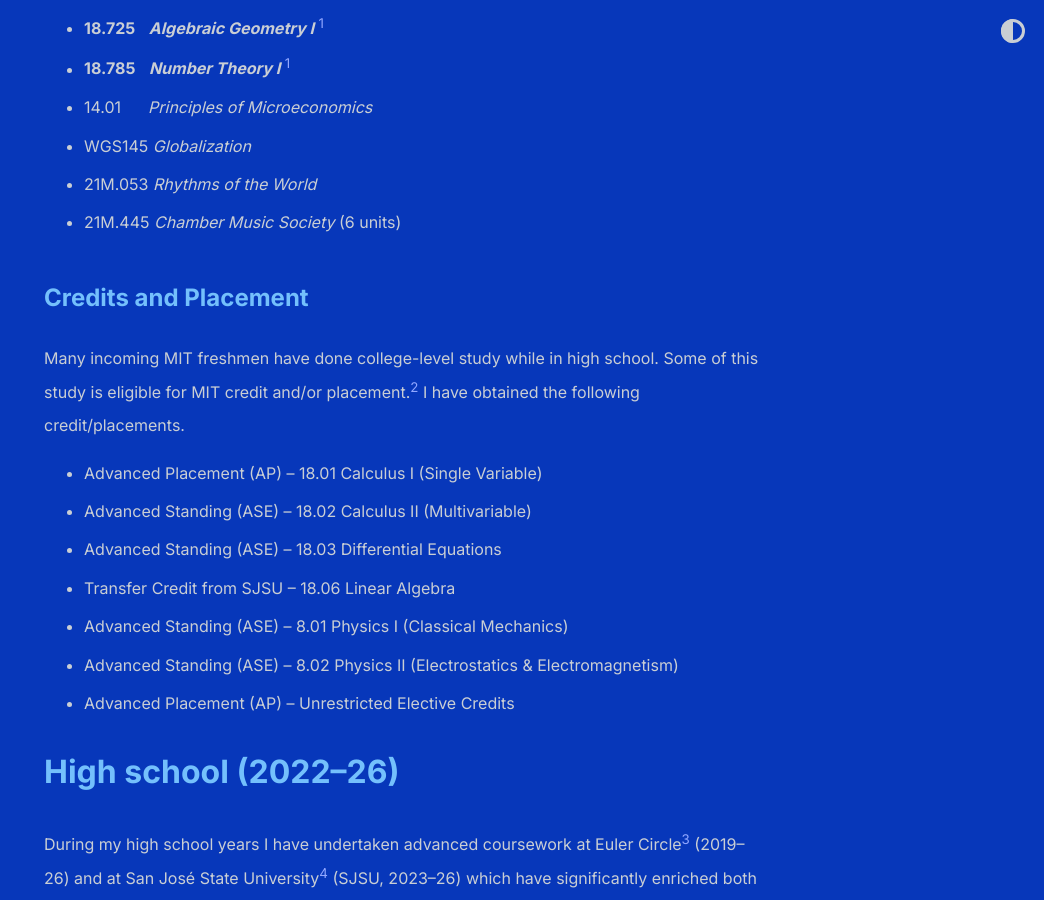
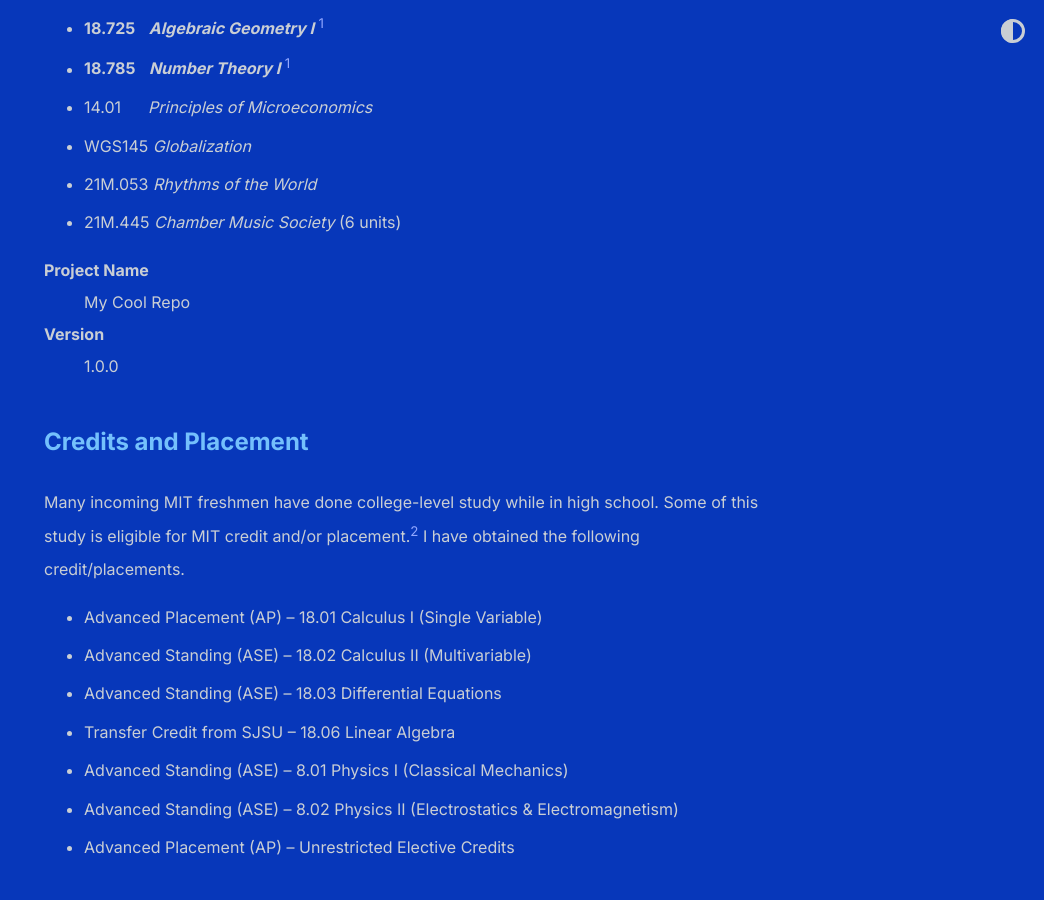
Before and after one commit to shihankanungo/shihankanungo.github.io, a Jekyll site: the page built from courses.md, in a window 1280 px wide and 900 px high, scrolled down 770 px. Shown: the whole window, without its empty margins (236-1280 px from the left). Built offline with Jekyll 4.4.1, drawn with Linux system fonts in a browser that asks for light colours.

Commit message:
Add project details section to courses.md

```diff
--- a/courses.md
+++ b/courses.md
@@ -21,6 +21,14 @@ title: Mathematics &mdash; coursework
 - 21M.445 *Chamber Music Society* (6 units)
 
 [^4]:I am not formally enrolled in this subject because it is a graduate course, and the MIT Mathematics Department does not permit freshmen to enroll in graduate courses during their first semester. However, I am submitting problem sets, taking the midterms and final exam, and having all of my work graded. In all practical respects, I am taking the subject.
+
+<dl>
+  <dt><b>Project Name</b></dt>
+  <dd>My Cool Repo</dd>
+
+  <dt><b>Version</b></dt>
+  <dd>1.0.0</dd>
+</dl>
 
 ## Credits and Placement
 
```
